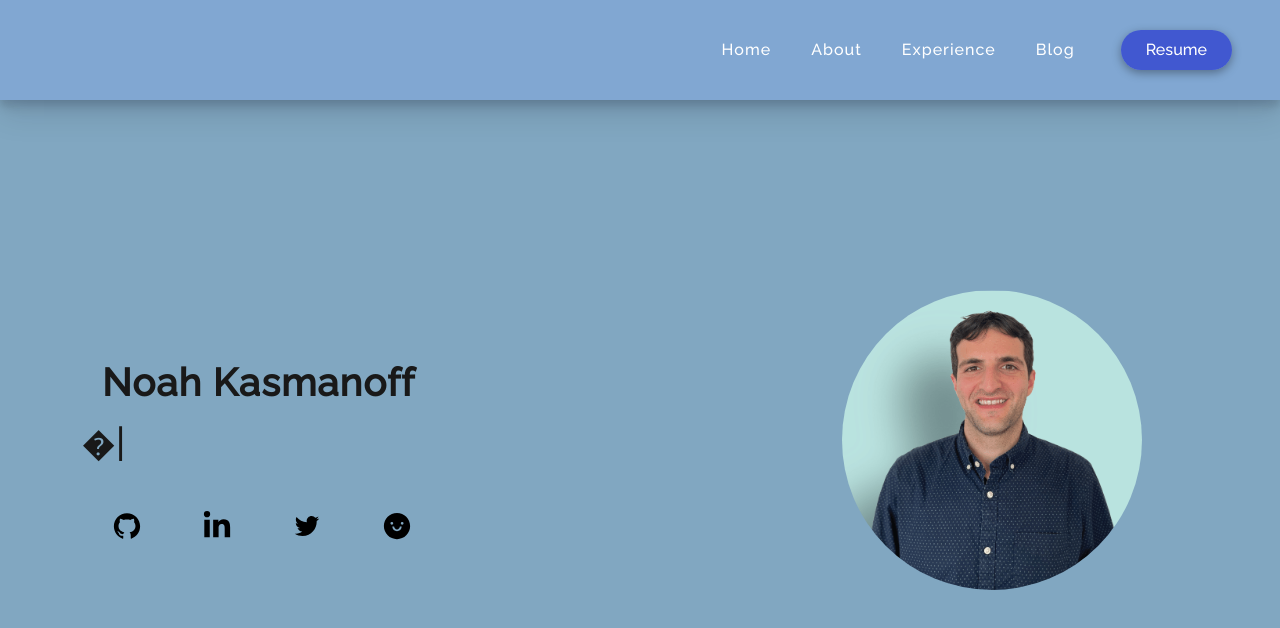
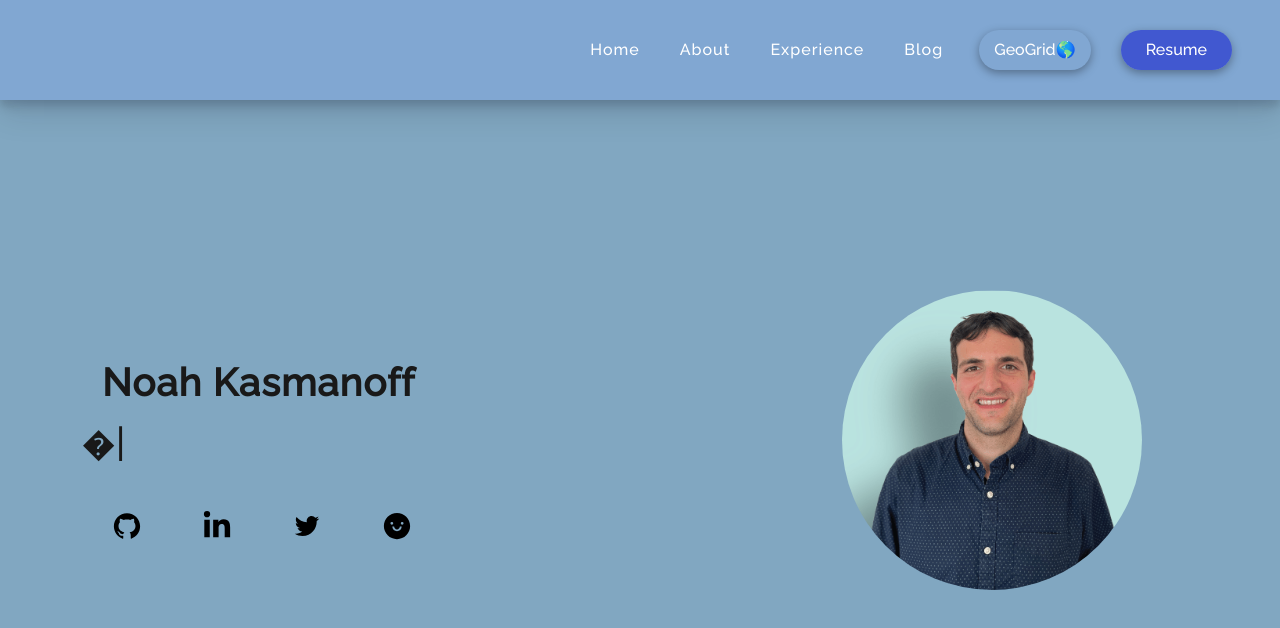
Before and after one commit to nkasmanoff/nkasmanoff.github.io, a React (Create React App) app: page / in a window 1280 px wide. Shown: the top 628 px of the page. Built offline with nearby package versions, Linux system fonts and the light colour scheme; a web font is replaced by a local one.

Commit message:
add: link to game

```diff
--- a/src/components/Header/Header.js
+++ b/src/components/Header/Header.js
@@ -87,7 +87,12 @@ function Header() {
               Blog
             </Nav.Link>
           </Nav.Item>
-
+          <Button
+            onClick={() => {
+              window.open("https://geo-grid-k57q.vercel.app/");
+            }}
+            className='gamebtn'><span>GeoGrid🌎</span>
+          </Button>
           <Button
             onClick={() => {
               window.open("https://drive.google.com/file/d/1DkaFCQA37sctRtrEZd25FE4KuGogT9Fc/view?usp=sharing");
--- a/src/pages/style.css
+++ b/src/pages/style.css
@@ -93,6 +93,16 @@
   padding: 0 25px;
   background-color: #4158d0;
   background-image: linear-gradient(43deg, #4158d0 100%, #c850c0 0%);
+  box-shadow: rgba(0, 0, 0, 0.35) 0px 3px 10px;
+  border: none;
+}
+
+.gamebtn {
+  margin-left: 20px;
+  border-radius: 25px;
+  padding: 0 15px;
+
+
   box-shadow: rgba(0, 0, 0, 0.35) 0px 3px 10px;
   border: none;
 }
```
